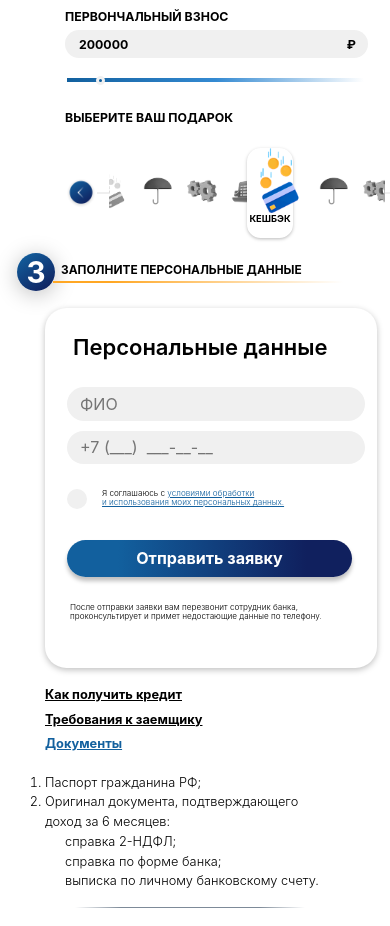
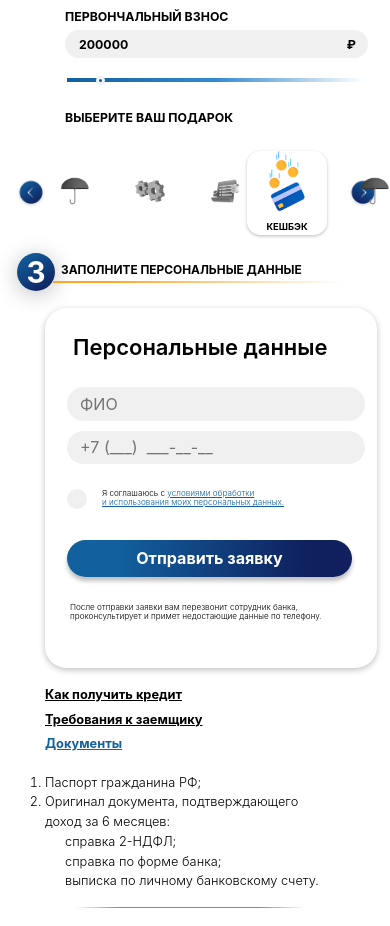
Before and after one commit to MikeGer92/AutoRakurs, a Vue app: page /credit in a window 390 px wide. Shown: the part 1140-2066 px from the top of the page. Built offline with nearby package versions, Linux system fonts and the light colour scheme; a web font is replaced by a local one; what vue-yandex-maps would draw is missing.

Commit message:
edit styles for carousel

```diff
--- a/src/components/Carousel.vue
+++ b/src/components/Carousel.vue
@@ -170,23 +170,22 @@ export default {
 .slick-slide {
   display: flex;
 }
-// .carousel {
-//   margin: auto 0;
-//   width: 1400px;
-// }
 .slick-slider[data-v-3d1a4f76] {
   position: relative;
   display: flex;
   box-sizing: border-box;
+  padding: 0;
 }
 .slick-prev {
   display: none;
   border: none;
+  background: transparent;
   font-size: 0;
 }
 .slick-next {
   display: none;
   border: none;
+  background: transparent;
   font-size: 0;
 }
 .slick-dots {
@@ -220,8 +219,70 @@ export default {
   cursor: pointer;
 }
 @media ( max-width: 600px) {
+  div[data-v-3d1a4f76] {
+    padding: 0;
+  }
+  .slick-initialized .slick-slide[data-v-e4caeaf8] {
+    width: 300px;
+    justify-content: space-around;
+  }
+  .slick-list {
+    width: 300px;
+    padding: 0 0px;
+  }
+  .slick-list[data-v-3d1a4f76] {
+    padding: 0 0px;
+  }
+  .slick-slider[data-v-3d1a4f76] {
+    display: block;
+    padding: 0;
+  }
+  .slider__item {
+    display: flex;
+    flex-direction:column;
+    align-items: center;
+    // margin: 0 20px;
+    // width: 70px;
+    height: 46px;
+    margin: 5px 0;
+    & img {
+      width: 46px;
+      height: 46px;
+      margin: 0 30px;
+    }
+  }
+  .slider__item-active {
+    width: 100px;
+    height: 84px;
+    background: #FFFFFF;
+    box-shadow: 0px 1.20138px 3.30379px rgba(0, 0, 0, 0.25);
+    border-radius: 13.5155px;
+    & img {
+      width: 60px;
+      height: auto;
+      margin: 0 10px;
+    }
+    &--text {
+      display: flex;
+      font-size: 9.32089px;
+      line-height: 11px;
+      margin: 10px 0;
+      text-align: center;
+    }
+  }
+.slick-prev {
+  display: none;
+  border: none;
+  font-size: 0;
+}
+.slick-next {
+  display: none;
+  border: none;
+  font-size: 0;
+}
   .carousel-main {
     margin-top: 26px;
+    width: 1200px;
     &__title {
       margin-left: 10px;
       font-size: 12.3203px;
@@ -229,35 +290,8 @@ export default {
     }
   }
   .slider-wrapper {
-    margin: 15px 0 0 10px;
+    margin: 15px 0 0 -40px;
     height: 105px;
-  }
-  .slider__item {
-    margin: 20px;
-    max-width: 46px;
-    height: 46px;
-    border-radius: 13.5155px;
-    & img {
-      width: 46px;
-      height: auto;
-    }
-  }
-  .slider__item-active {
-    display: flex;
-    margin: 5px 0;
-    width: 80px;
-    height: 90px;
-    background: #FFFFFF;
-    box-shadow: 0px 1.20138px 3.30379px rgba(0, 0, 0, 0.25);
-    border-radius: 13.5155px;
-    & img {
-      width: 65px;
-      height: auto;
-    }
-    &--text {
-      font-size: 9.32089px;
-      line-height: 11px;
-    }
   }
   .carousel {
     width: 326px;
```
Also changed, not shown: 1 other file (tests, documents, lock files or other folders).
